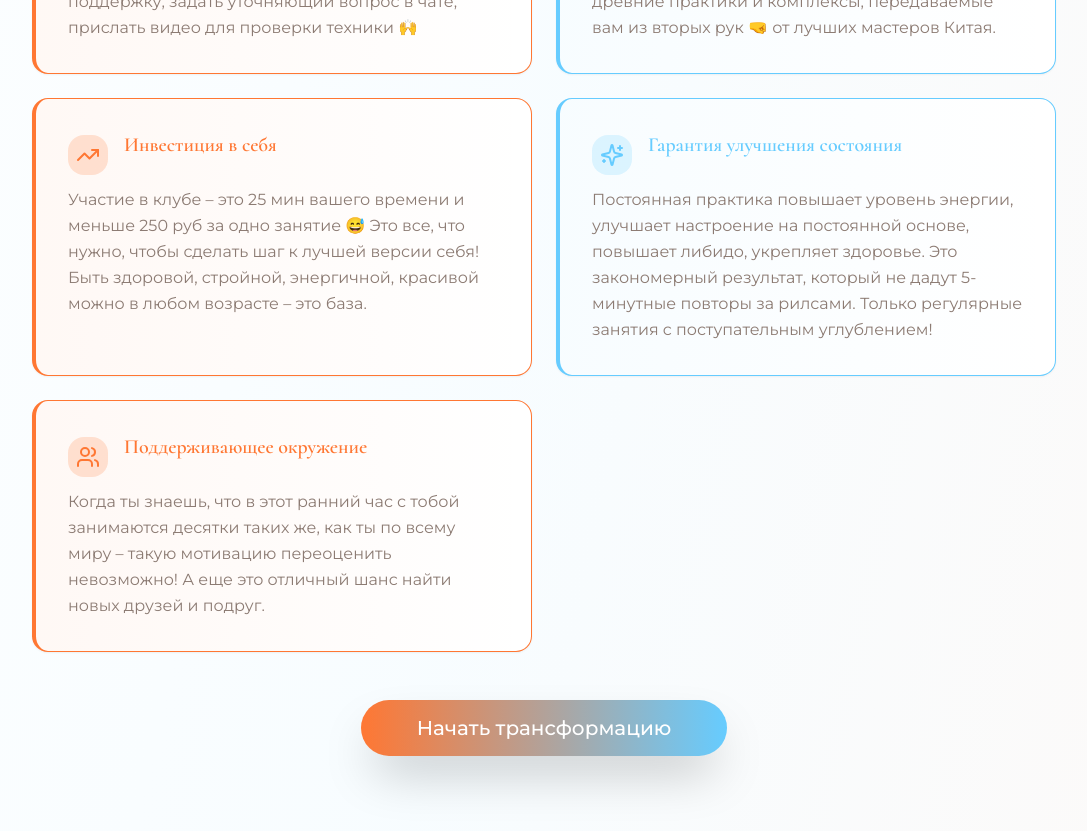
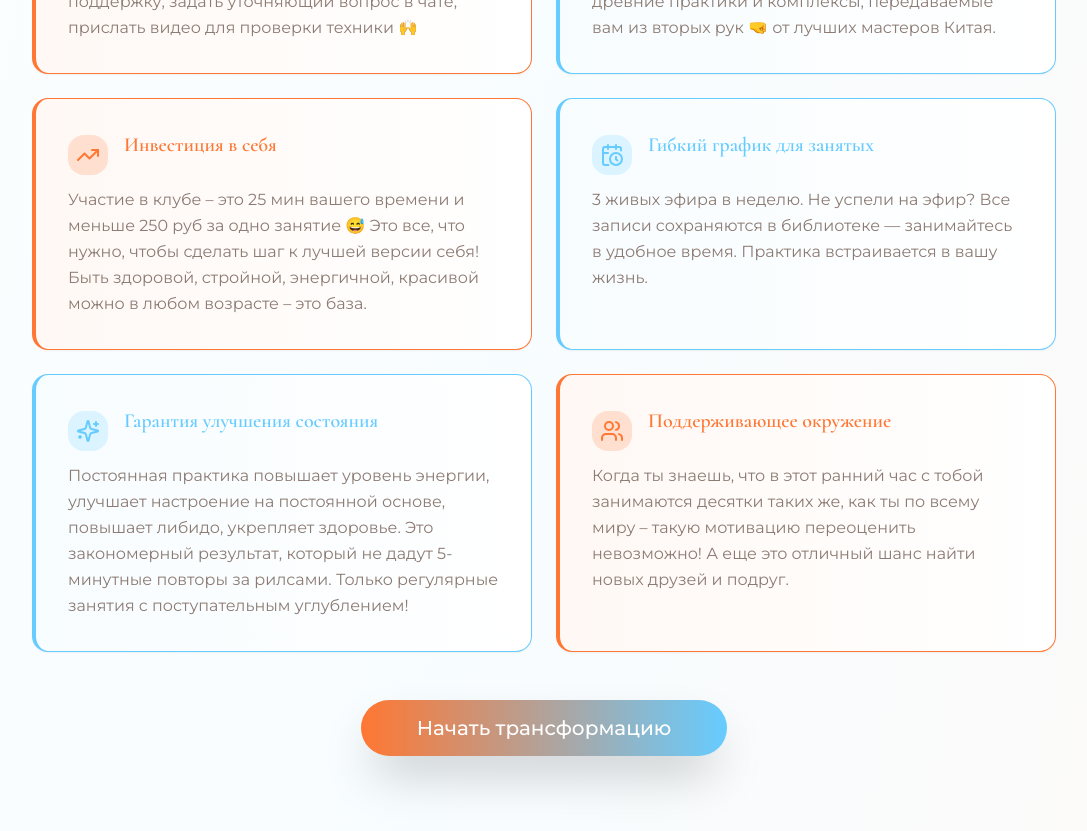
Before and after one commit to pr-poehali-dev/formula-qi-landing-page, a React (Vite) app: page / in a window 1280 px wide. Shown: the part 2920-3751 px from the top of the page, without its empty margins (96-1183 px from the left). Built offline with nearby package versions, Linux system fonts and the light colour scheme.

Commit message:
Добавлен раздел гибкий график занятий

```diff
--- a/src/pages/Index.tsx
+++ b/src/pages/Index.tsx
@@ -240,6 +240,21 @@ const Index = () => {
             <Card className="p-8 border-l-4 border-secondary hover:shadow-2xl transition-all hover:-translate-y-1 bg-gradient-to-r from-secondary/5 to-transparent">
               <div className="flex items-start gap-4 mb-3">
                 <div className="bg-secondary/20 p-2 rounded-lg mt-1">
+                  <Icon name="CalendarClock" size={24} className="text-secondary" />
+                </div>
+                <h3 className="font-serif text-xl font-semibold text-secondary">
+                  Гибкий график для занятых
+                </h3>
+              </div>
+              <p className="text-muted-foreground leading-relaxed">
+                3 живых эфира в неделю. Не успели на эфир?
+                Все записи сохраняются в библиотеке — занимайтесь в удобное время. Практика встраивается в вашу жизнь.
+              </p>
+            </Card>
+
+            <Card className="p-8 border-l-4 border-secondary hover:shadow-2xl transition-all hover:-translate-y-1 bg-gradient-to-r from-secondary/5 to-transparent">
+              <div className="flex items-start gap-4 mb-3">
+                <div className="bg-secondary/20 p-2 rounded-lg mt-1">
                   <Icon name="Sparkles" size={24} className="text-secondary" />
                 </div>
                 <h3 className="font-serif text-xl font-semibold text-secondary">
```
